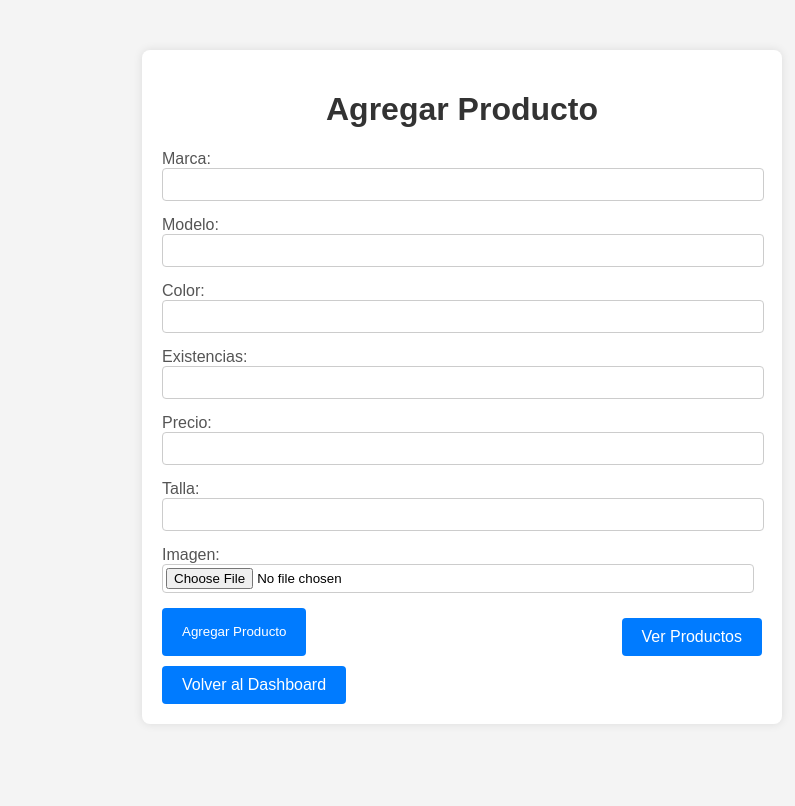
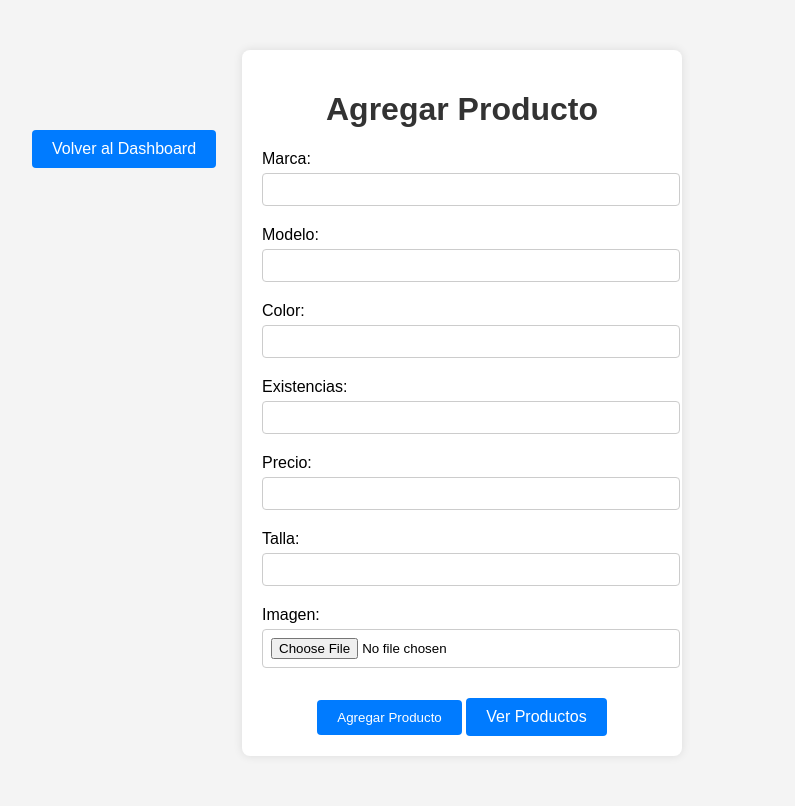
Before and after one commit to Roberto9080/repositorio_py, a Flask app: page /add_product in a window 1280 px wide. Shown: the whole page, without its empty margins (178-973 px from the left). Before the commit the page ends 704 px from the top, so only its background shows below. Run offline with Flask 3, Linux system fonts and the light colour scheme; the visitor is signed in with stand-in values (Sample User, id 1).

Commit message:
moviendo el boton volver al dashboard

```diff
--- a/static/styles_add_product.css
+++ b/static/styles_add_product.css
@@ -6,50 +6,38 @@ body {
 }
 
 .container {
-    max-width: 600px;
+    max-width: 400px;
     margin: 50px auto;
     padding: 20px;
     background-color: #fff;
     box-shadow: 0 0 10px rgba(0, 0, 0, 0.1);
     border-radius: 8px;
+    text-align: center;
 }
 
 h1 {
-    text-align: center;
     color: #333;
 }
 
-form {
-    display: flex;
-    flex-direction: column;
+label {
+    display: block;
+    margin-top: 10px;
+    text-align: left;
 }
 
-.form-group {
-    margin-bottom: 15px;
+input[type="text"],
+input[type="number"],
+input[type="file"] {
+    width: 100%;
+    padding: 8px;
+    margin-top: 5px;
+    margin-bottom: 10px;
+    border: 1px solid #ccc;
+    border-radius: 4px;
 }
 
-.form-group label {
-    margin-bottom: 5px;
-    color: #555;
-}
-
-.form-group input {
-    padding: 8px;
-    border: 1px solid #ccc;
-    border-radius: 4px;
-    width: calc(100% - 16px);
-}
-
-.form-group input[type="file"] {
-    padding: 3px;
-}
-
-.form-buttons {
-    display: flex;
-    justify-content: space-between;
-}
-
-button, .button {
+.button {
+    display: inline-block;
     padding: 10px 20px;
     background-color: #007bff;
     color: white;
@@ -58,13 +46,18 @@ button, .button {
     border-radius: 4px;
     cursor: pointer;
     text-align: center;
+    margin-top: 20px;
 }
 
-button:hover, .button:hover {
-    background-color: #00b33c;
+.button:hover {
+    background-color: #0056b3;
 }
 
-.button {
-    display: inline-block;
-    margin-top: 10px;
+/* Estilos para posicionar el botón en la esquina superior izquierda */
+.dashboard-button {
+    position: absolute;
+    top: 10px;
+    left: 10px;
+    margin-left: 200px;
+    margin-top: 120px;  /* Asegura que el margen superior no se aplique aquí */
 }
--- a/templates/add_product.html
+++ b/templates/add_product.html
@@ -7,43 +7,34 @@
     <link rel="stylesheet" href="{{ url_for('static', filename='styles_add_product.css') }}">
 </head>
 <body>
+    <a href="{{ url_for('dashboard') }}" class="button dashboard-button">Volver al Dashboard</a>
     <div class="container">
         <h1>Agregar Producto</h1>
         <form action="{{ url_for('add_product') }}" method="post" enctype="multipart/form-data">
-            <div class="form-group">
             <label for="marca">Marca:</label>
             <input type="text" id="marca" name="marca" required>
-            </div>
-            <div class="form-group">
+
             <label for="modelo">Modelo:</label>
             <input type="text" id="modelo" name="modelo" required>
-            </div>
-            <div class="form-group">
+
             <label for="color">Color:</label>
             <input type="text" id="color" name="color" required>
-            </div>
-            <div class="form-group">
+
             <label for="existencias">Existencias:</label>
             <input type="number" id="existencias" name="existencias" required>
-            </div>
-            <div class="form-group">
+
             <label for="precio">Precio:</label>
             <input type="number" step="0.01" id="precio" name="precio" required>
-            </div>
-            <div class="form-group">
+
             <label for="talla">Talla:</label>
             <input type="number" id="talla" name="talla" required>
-            </div>
-            <div class="form-group">
+
             <label for="imagen">Imagen:</label>
-                <input type="file" id="imagen" name="imagen" required>
-            </div>
-            <div class="form-buttons">
-                <button type="submit">Agregar Producto</button>
+            <input type="file" id="imagen" name="imagen">
+
+            <button type="submit" class="button">Agregar Producto</button>
             <a href="{{ url_for('see_products') }}" class="button">Ver Productos</a>
-            </div>
         </form>
-        <a href="{{ url_for('dashboard') }}" class="button">Volver al Dashboard</a>
     </div>
 </body>
 </html>
```
Lines whose indentation alone changed are shown as unchanged.
